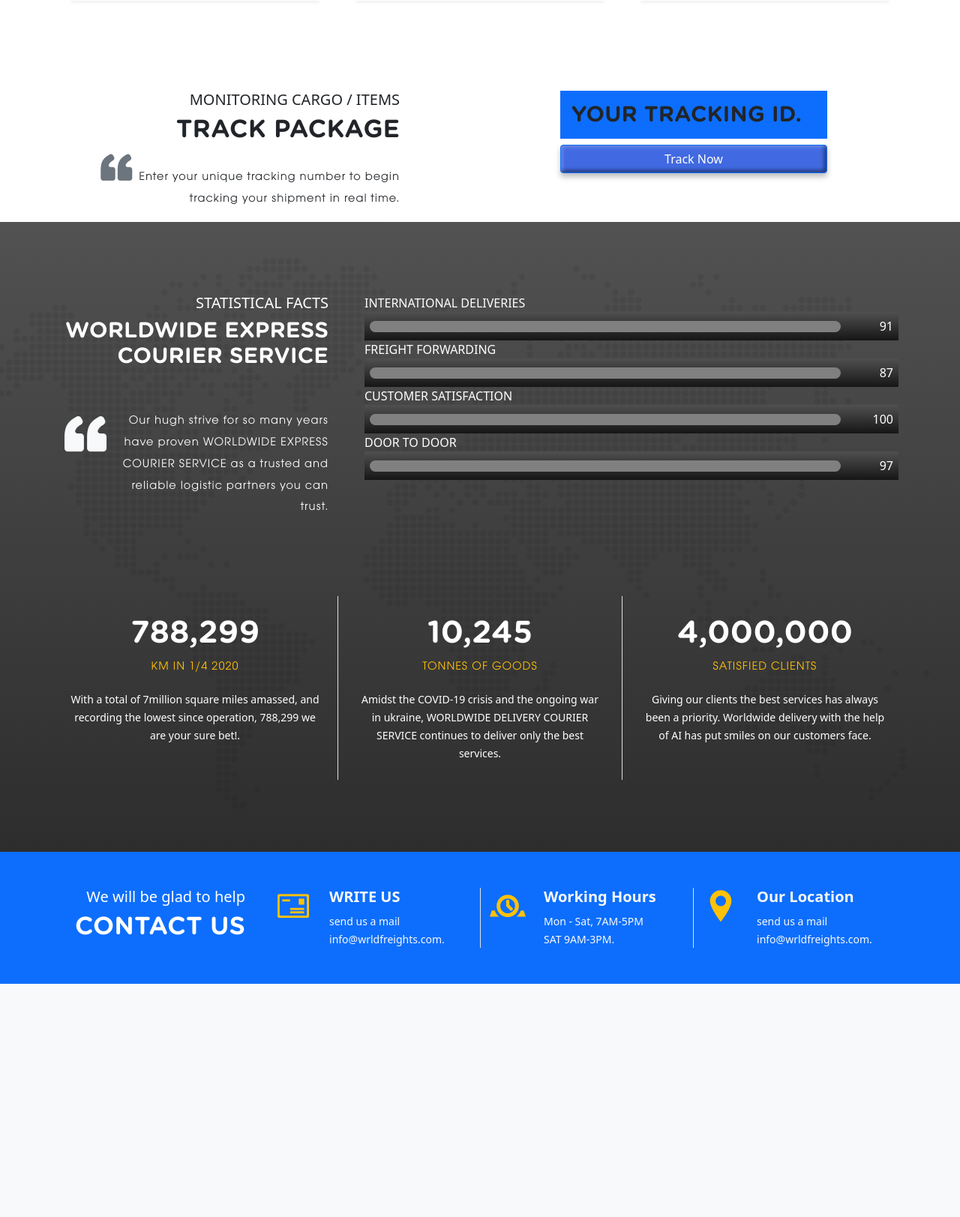
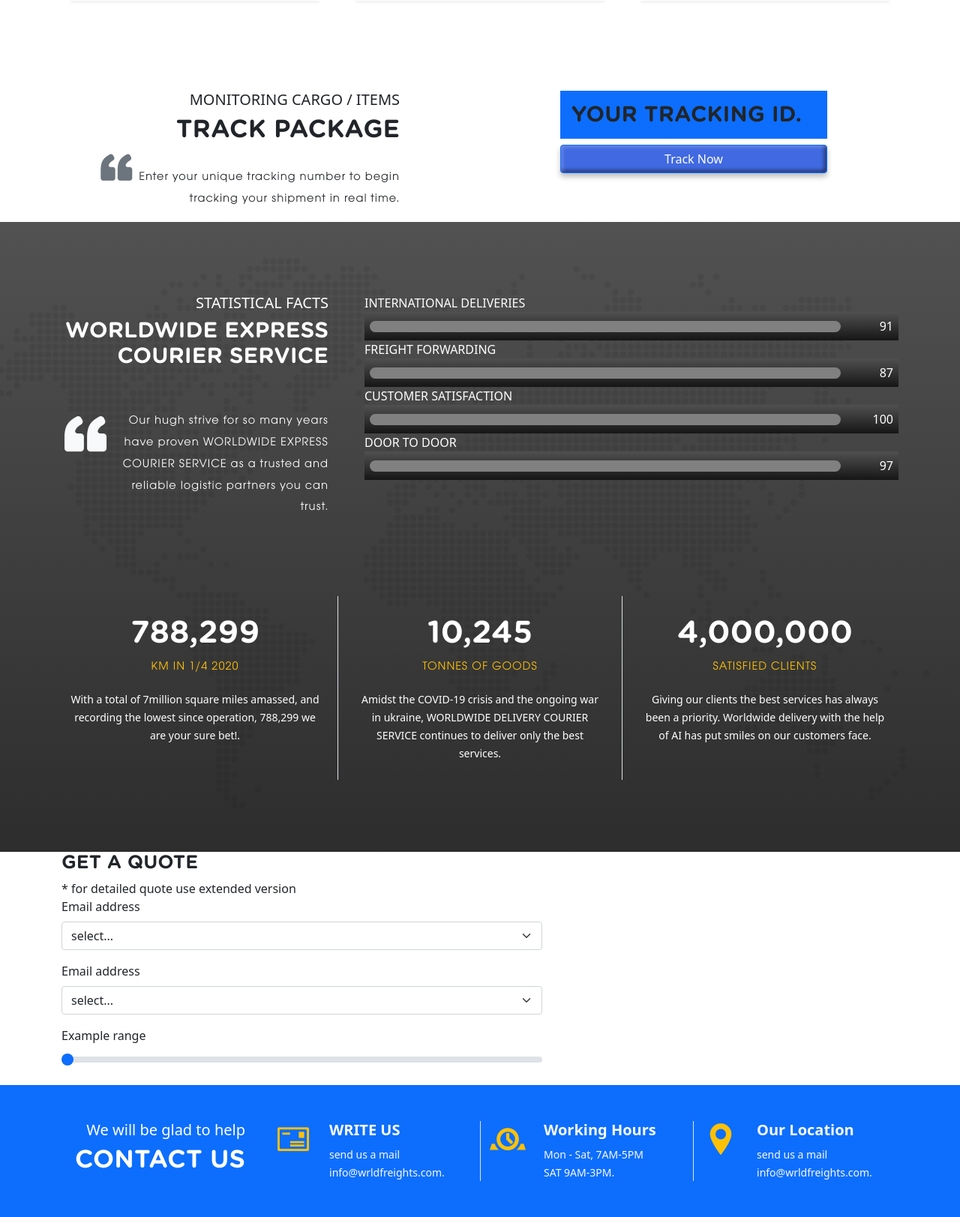
Before and after one commit to ndmichael/worlddeliveries, a Django app: page / in a window 1280 px wide. Shown: the part 3267-4890 px from the top of the page at 75% size. Before the commit the page ends 4579 px from the top, so only its background shows below. Run offline with Django 4.2, Linux system fonts and the light colour scheme; some libraries are stand-ins or nearby versions.

```diff
--- a/shipment/templates/base.html
+++ b/shipment/templates/base.html
@@ -77,7 +77,7 @@
                         <a class="nav-link" href="#">Get A Quote</a>
                     </li>
                     <li class="nav-item">
-                        <a class="nav-link btn btn-sm btn-light text-primary" href="">
+                        <a class="nav-link" href="">
                             Contact Us
                         </a>
                     </li>
--- a/shipment/templates/shipment/index.html
+++ b/shipment/templates/shipment/index.html
@@ -446,5 +446,50 @@
         </section>
     </div>
 </section>
+<!-- END OF STATISTIC SECTION-->
+
+<section>
+    <div class="container">
+        <section class="row">
+            <div class="col-12 col-md-7">
+                <div>
+                    <h4>GET A QUOTE</h4>
+                    <span>*</span> for detailed quote use extended version
+
+                    <form action="">
+                        <div class="mb-3">
+                            <label for="exampleFormControlInput1" class="form-label">Email address</label>
+                            <select class="form-select" aria-label="Default select example">
+                                <option selected>select...</option>
+                                <option value="20"><b>20ft</b></option>
+                                <option value="40"><b>40ft</b></option>
+                                <option value="45"><b>45ft</b></option>
+                                <option value="53"><b>53ft</b></option>
+                            </select>
+                        </div>
+
+                        <div class="mb-3">
+                            <label for="exampleFormControlInput1" class="form-label">Email address</label>
+                            <select class="form-select" aria-label="Default select example">
+                                <option selected>select...</option>
+                                <option value="geenral">General</option>
+                                <option value="fragile goods">Fragile goods
+                                </option>
+                                <option value="fine arts">Fine Arts</option>
+                                <option value="fine arts">Hazardous Goods
+                                </option>
+                            </select>
+                        </div>
+                        <div class="mb-3">
+                            <label for="customRange1" class="form-label">Example
+                                range</label>
+                            <input type="range" min="0" max="5000" value="0" class="form-range" id="customRange1">
+                        </div>
+                    </form>
+                </div>
+            </div>
+        </section>
+    </div>
+</section>
 
 {% endblock content %}
```
